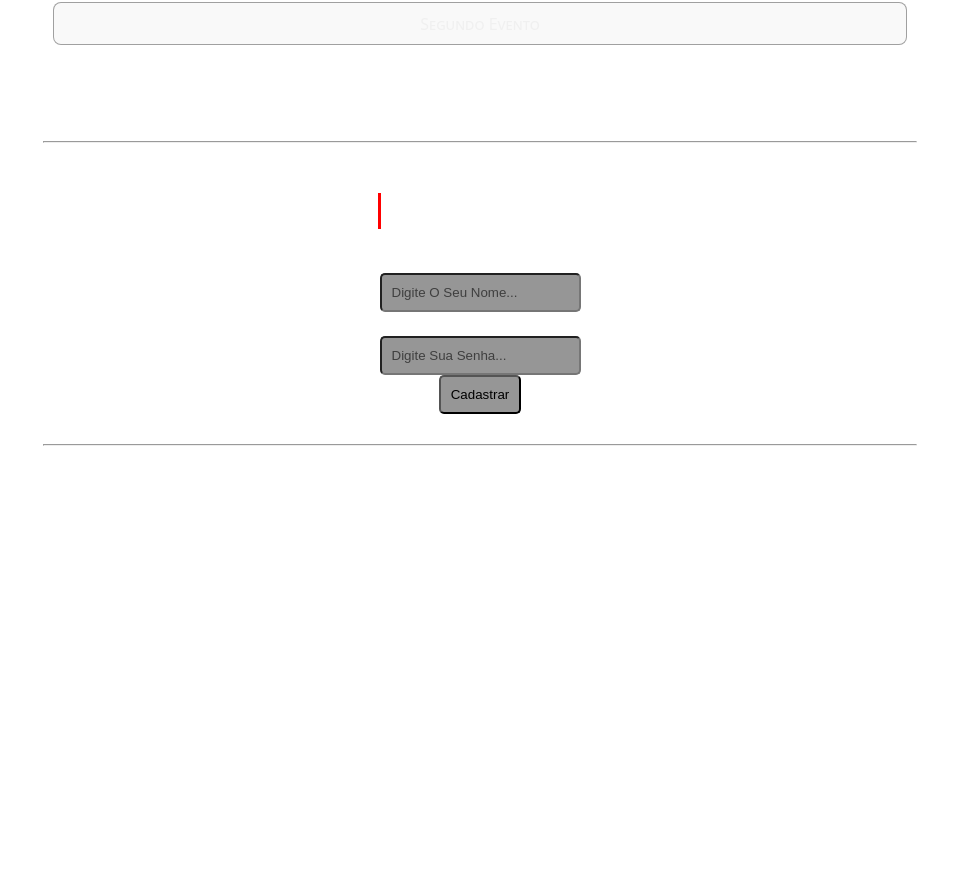
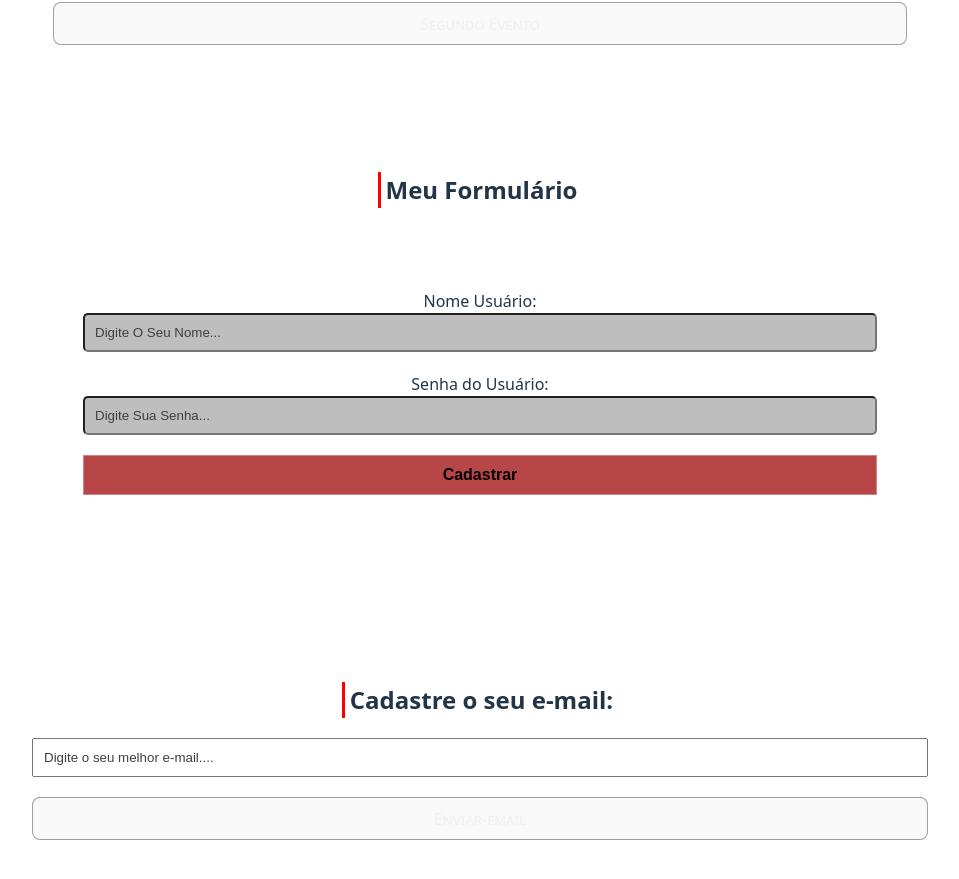
Before and after one commit to Filipe520/Curso-React-2025, a React (Vite) app: page / in a window 1280 px wide. Shown: the part 4687-5566 px from the top of the page, without its empty margins (160-1119 px from the left). Before the commit the page ends 5226 px from the top, so only its background shows below. Built offline with nearby package versions, Linux system fonts and the light colour scheme.

Commit message:
Renderização condicional (if) + monificações no css

```diff
--- a/src/App.jsx
+++ b/src/App.jsx
@@ -7,7 +7,7 @@ import Frase from './components/Frase';
 import List from './components/List';
 import Evento from './components/EventoClick';
 import Form from './components/Form';
-import Button from './components/evento/Button';
+import Condicional from './components/condicional';
 
 import './App.css'
 
@@ -25,7 +25,7 @@ function App() {
 
   const nome = 'Maria';
   return (
-    // Parte do HTML com logica
+    // Parte do HTML com logica e componentes
     <div className='App'>
       <section className='sectionAulas'>
         <h1>Olá, React</h1>
@@ -89,11 +89,16 @@ function App() {
       <section className='sectionAulas'>
         <h2>Eventos no React (onClick, onChange e onSubmit)</h2>
         <Evento numero='1'></Evento>
-        <hr />
+      </section>
         <Form></Form>
-        <hr />
+
+      <section className='form2-1'>
+        <h1>Aula - Renderização condicional (if)</h1>
+        <Condicional></Condicional>
       </section>
     </div>
+
+
   )
 }
 // Parte de Exportações
--- a/src/components/Form.jsx
+++ b/src/components/Form.jsx
@@ -14,7 +14,7 @@ const Form = () => {
         <section>
             <h2>Meu Formulário</h2>
 
-            <form onSubmit={cadastrarUsuario}>
+            <form onSubmit={cadastrarUsuario} id='formInputs'>
                 <section>
                     <label htmlFor="TextInput">Nome Usuário: </label>
                     <input type="text" name="textInput" id="TextInput" required value={name}
@@ -25,7 +25,7 @@ const Form = () => {
                     <input type="password" name="senhaInput" id="senhaInput" placeholder="Digite sua senha..."
                     onChange={(e) => setPassword(e.target.value)} required/>
                 </section>
-                <section>
+                <section className='btn_submit'>
                     <input type="submit" value="Cadastrar" />
                 </section>
             </form>
--- /dev/null
+++ b/src/components/condicional.jsx
@@ -0,0 +1,46 @@
+import { useState } from 'react'
+
+const Condicional = () => {
+    const [email, setEmail] = useState()
+    const [UserEmail, setEserEmail] = useState()
+
+    function enviarEmail(e) {
+        e.preventDefault()
+        setEserEmail(email)
+        console.log(UserEmail, 'testando')
+    }
+
+    function limparEmail() {
+        setEserEmail('')
+    }
+
+    return (
+        <div>
+            <h2>Cadastre o seu e-mail:</h2>
+
+            <form className='form2'>
+                <input type="email" placeholder='Digite o seu melhor e-mail....' onChange={(e) => setEmail(e.target.value)} />
+                <button type='submit' onClick={enviarEmail}>Enviar-email</button>
+
+                {
+                /* Ser for verdadeiro mostrar na tela.
+                   Ser for falso não mostrar nada. */
+                }
+                {UserEmail && (
+                    <div>
+                        <p>O e-mail do usuário é:</p>
+                        <section className='resEmail'>
+                            <p>
+                                <strong>{UserEmail}</strong>
+                            </p>
+                            <button onClick={limparEmail} className='clearRes'>Limpar e-mail</button>
+                        </section>
+                    </div>
+
+                )}
+            </form>
+        </div>
+    )
+}
+
+export default Condicional;
--- a/src/index.css
+++ b/src/index.css
@@ -84,20 +84,63 @@ h1 {
   line-height: 1.1;
 }
 
-input {
-  background-color: rgb(150, 150, 150);
+#formInputs {
+  display: flex;
+  flex-direction: column;
+  gap: 20px;
 
-  padding: 10px;
-  border-radius: 5px;
-  gap: 10px;
+  padding: 60px;
 
+  border: 1px solid white;
+
+  & input {
+    border-radius: 5px;
+    width: 100%;
+    padding: 10px;
+    outline: none;
+
+    text-transform: capitalize;
+
+    background-color: #bebebe;
+  }
+
+  .btn_submit input{
+    background-color: #b94646;
+    font-weight: bolder;
+
+    border: 1px solid rgba(255, 255, 255, 0.329);
+
+    padding: 10px 0;
+
+    font-size: 1em;
+
+    border-radius: 0px;
+
+  }
+}
+
+.form2 {
   display: flex;
+  flex-direction: column;
 
-  margin: 0 auto;
+  gap: 20px;
 
-  outline: none;
+  & input {
+    padding: 10px;
+  }
+}
 
-  text-transform: capitalize;
+.form2-1 h1{
+  font-size: 1.5em;
+
+  color: #ffffff;
+
+  padding: 20px;
+}
+.resEmail {
+  display: flex;
+  align-items: center;
+  justify-content: space-evenly;
 }
 
 input::placeholder {
```
